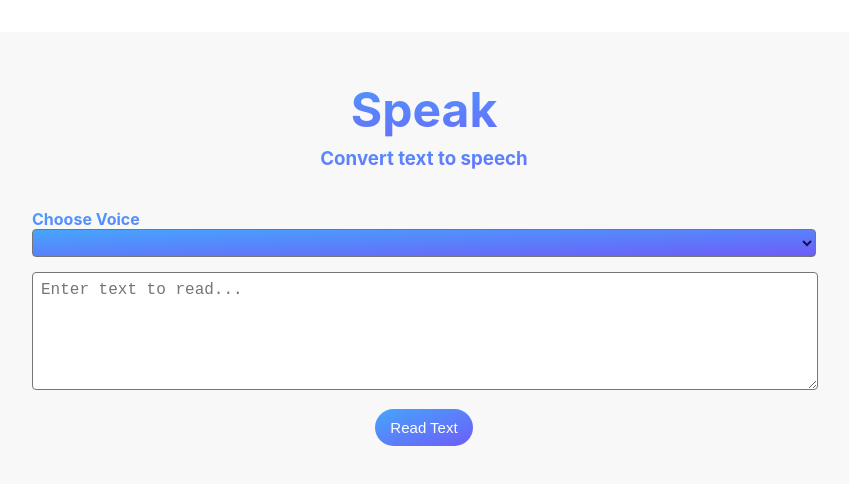
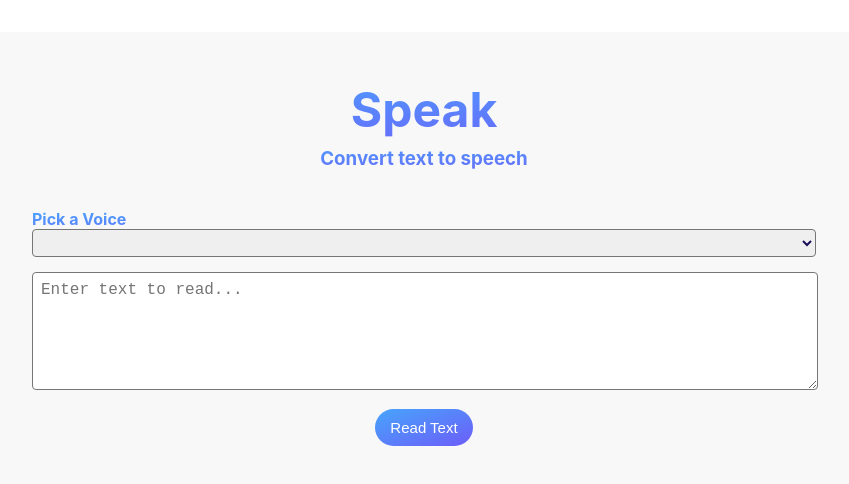
Before and after one commit to akindoju/Speak, a React (Create React App) app: page / in a window 1280 px wide. Shown: the top 484 px of the page, without its empty margins (216-1065 px from the left). Built offline with nearby package versions, Linux system fonts and the light colour scheme.

Commit message:
Introduced voices from web speech api

```diff
--- a/src/App.css
+++ b/src/App.css
@@ -60,11 +60,6 @@
 }
 
 .select {
-  background-image: linear-gradient(
-    to right bottom,
-    rgba(41, 152, 255, 0.85),
-    rgba(86, 67, 250, 0.85)
-  );
   color: rgb(25, 13, 92);
   font-size: 12px;
   width: 100%;
--- a/src/App.js
+++ b/src/App.js
@@ -1,6 +1,11 @@
 import './App.css';
 
 function App() {
+  let voices = [];
+  voices = speechSynthesis.getVoices();
+
+  const message = new SpeechSynthesisUtterance();
+
   return (
     <div className="App">
       <div className="header">
@@ -8,8 +13,24 @@ function App() {
         <h3 className="headerTitleSub">Convert text to speech</h3>
       </div>
       <div className="textbox">
-        <h4 className="voiceSelect">Choose Voice</h4>
-        <select id="voices" className="select"></select>
+        <h4 className="voiceSelect">Pick a Voice</h4>
+        <select
+          id="voices"
+          className="select"
+          onChange={(event) => {
+            message.voice = voices.find(
+              (voice) => voice.name === event.target.value
+            );
+          }}
+        >
+          {voices.map((voice) => {
+            return (
+              <option value={voice.name}>
+                {voice.name} &mdash; {voice.lang}
+              </option>
+            );
+          })}
+        </select>
         <textarea
           placeholder="Enter text to read..."
           className="textArea"
```
